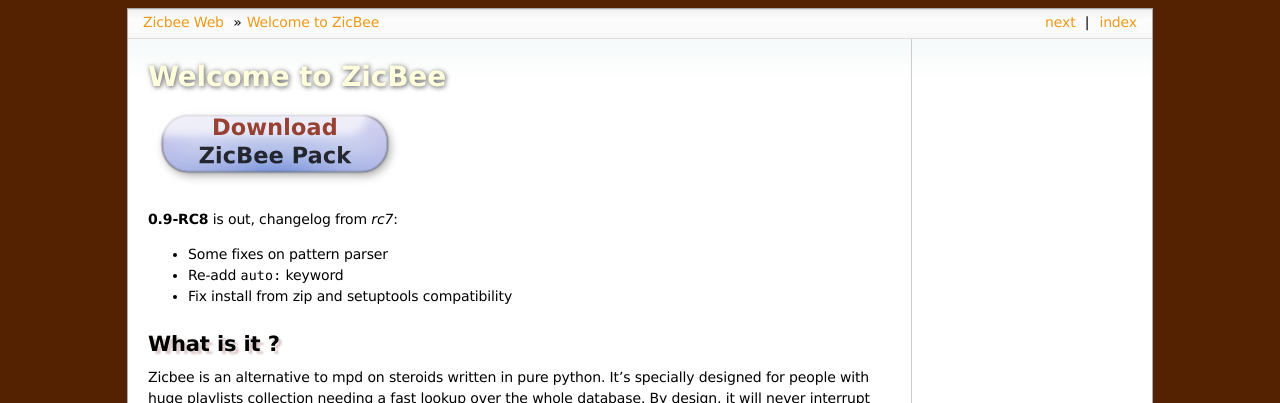
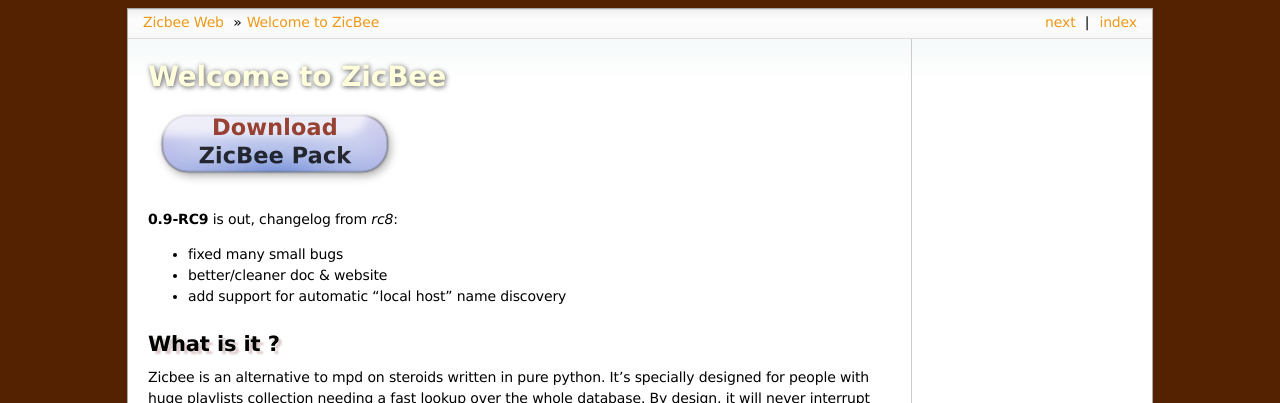
Before and after one commit to fdev31/zicbee-workshop, a Sphinx documentation site: the page built from docs/source/index.rst, in a window 1280 px wide. Shown: the top 403 px of the page. Built offline with Sphinx 7.4.7, drawn with Linux system fonts in a browser that asks for light colours; formulas are drawn with MathJax 3.

```diff
--- a/docs/source/index.rst
+++ b/docs/source/index.rst
@@ -4,14 +4,13 @@ Welcome to ZicBee
 =================
 
 .. image:: _static/button.png
-   :target: http://zicbee.gnux.info/files/zicbee-0.9-rc8.zip
+   :target: http://zicbee.gnux.info/files/zicbee-0.9-rc9.zip
 
-**0.9-RC8** is out, changelog from *rc7*:
+**0.9-RC9** is out, changelog from *rc8*:
 
-* Some fixes on pattern parser
-* Re-add ``auto:`` keyword
-* Fix install from zip and setuptools compatibility
-
+* fixed many small bugs
+* better/cleaner doc & website
+* add support for automatic "local host" name discovery
 
 
 What is it ?
```
